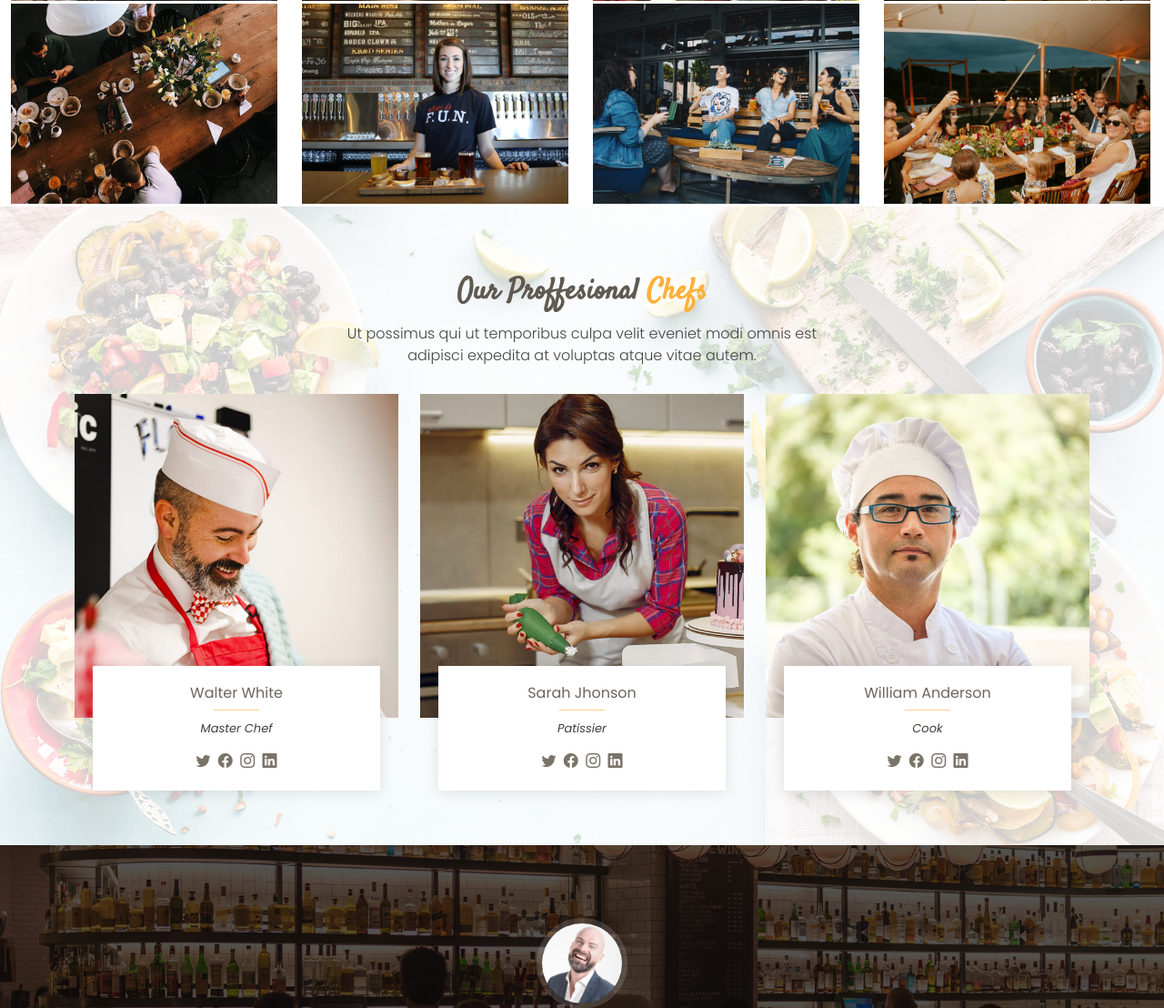
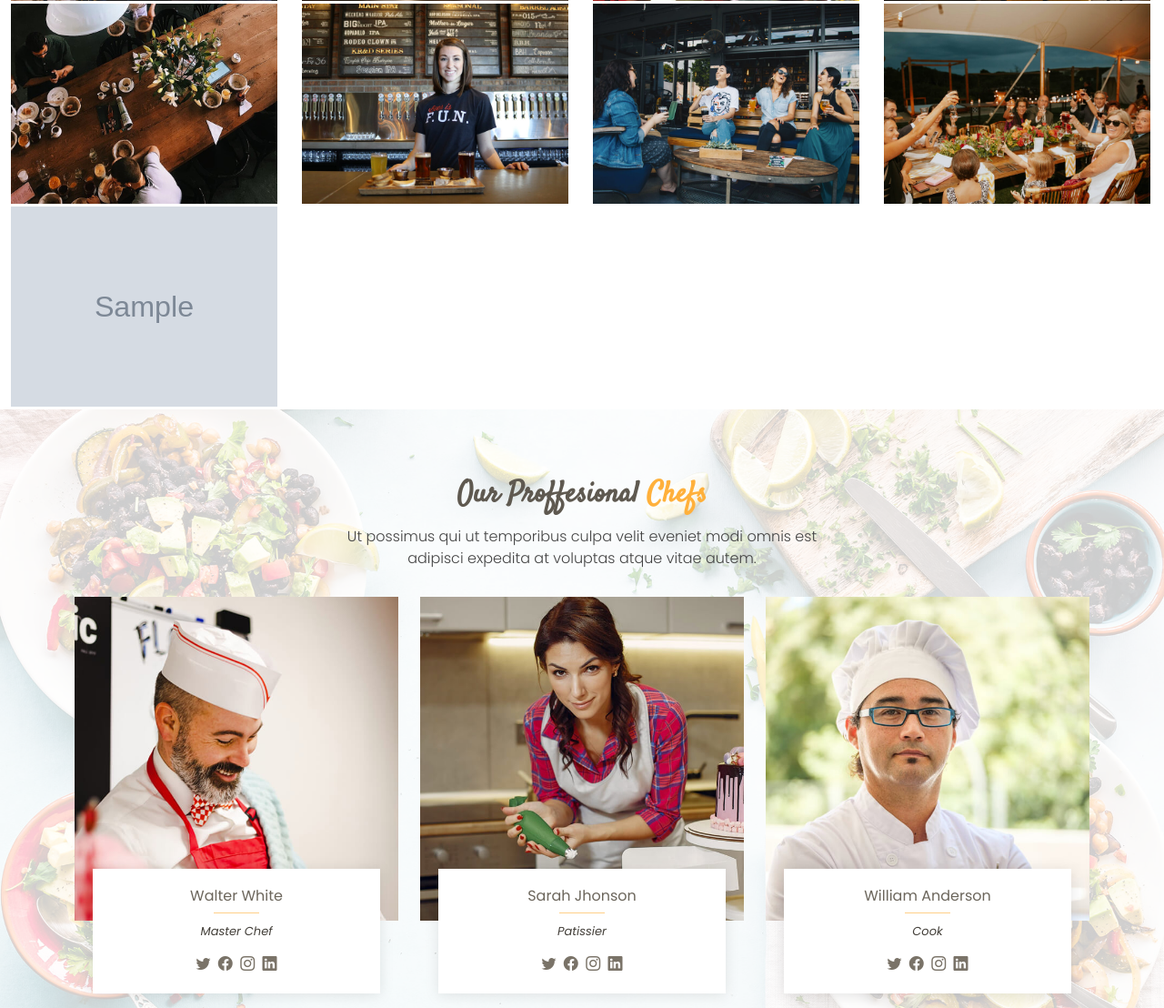
Before and after one commit to amuriks7/cafe_django, a Django app: page / in a window 1280 px wide. Shown: the part 4322-5430 px from the top of the page at 91% size. Run offline with Django 4.2, Linux system fonts and the light colour scheme; tables that the repository leaves empty hold one stand-in row (values such as "Sample post"); grey boxes marked "Sample" are stand-in pictures; some libraries are stand-ins or nearby versions.

Commit message:
add gallery

```diff
--- a/main_page/admin.py
+++ b/main_page/admin.py
@@ -1,7 +1,8 @@
 from django.contrib import admin
-from .models import Category, Dish
+from .models import Category, Dish, Gallery
 
 admin.site.register(Category)
 admin.site.register(Dish)
+admin.site.register(Gallery)
 
 # Register your models here.
--- a/main_page/models.py
+++ b/main_page/models.py
@@ -34,3 +34,16 @@ class Dish(models.Model):
 
     def __str__(self):
         return f'{self.name}: {self.price}'
+
+
+class Gallery(models.Model):
+    def get_file_name(self, filename: str):
+        ext = filename.strip().split('.')[-1]
+        filename = f'{uuid4()}.{ext}'
+        return path.join('images/gallery', filename)
+
+    name = models.CharField(max_length=40, unique=True)
+    photo = models.ImageField(upload_to=get_file_name)
+
+    def __str__(self):
+        return self.name
--- a/main_page/templates/gallery.html
+++ b/main_page/templates/gallery.html
@@ -4,7 +4,8 @@
 
         <div class="section-title">
             <h2>Some photos from <span>Our Restaurant</span></h2>
-          <p>Ut possimus qui ut temporibus culpa velit eveniet modi omnis est adipisci expedita at voluptas atque vitae autem.</p>
+            <p>Ut possimus qui ut temporibus culpa velit eveniet modi omnis est adipisci expedita at voluptas atque
+                vitae autem.</p>
         </div>
 
         <div class="row no-gutters">
@@ -73,6 +74,16 @@
                 </div>
             </div>
 
+            {% for gallery in galleries %}
+                <div class="col-lg-3 col-md-4">
+                    <div class="gallery-item">
+                        <a href="{{ gallery.photo.url }}" class="gallery-lightbox">
+                            <img src="{{ gallery.photo.url }}" alt="" class="img-fluid">
+                        </a>
+                    </div>
+                </div>
+            {% endfor %}
+
         </div>
 
     </div>
--- a/main_page/views.py
+++ b/main_page/views.py
@@ -1,10 +1,14 @@
+import random
+
 from django.shortcuts import render
-from .models import Category, Dish
+from .models import Category, Dish, Gallery
 
 
 def main_page(request):
     categories = Category.objects.filter(is_visible=True).order_by('position')
     dishes = Dish.objects.filter(is_visible=True).order_by('position')
     special = Dish.objects.filter(is_visible=True, is_special=True).order_by('position')
+    galleries = list(Gallery.objects.all())
+    random.shuffle(galleries)
 
-    return render(request, 'main.html', context={'categories': categories, 'dishes': dishes, 'special': special})
+    return render(request, 'main.html', context={'galleries': galleries, 'categories': categories, 'dishes': dishes, 'special': special})
```
Also changed, not shown: main_page/migrations/0002_gallery.py (added), media/images/gallery/0a2d71e6-2f3f-4743-8c89-085441c43bfd.jpg (added), media/images/gallery/326f352a-ffc1-47d3-85d0-ffea11a699c2.jpg (added), media/images/gallery/833276e6-2911-445e-8d00-58cf24f738e2.jpeg (added), media/images/gallery/c7ea839c-18cd-4712-85a5-7c9de1fea1bb.jpg (added). Lines whose indentation alone changed are shown as unchanged.
